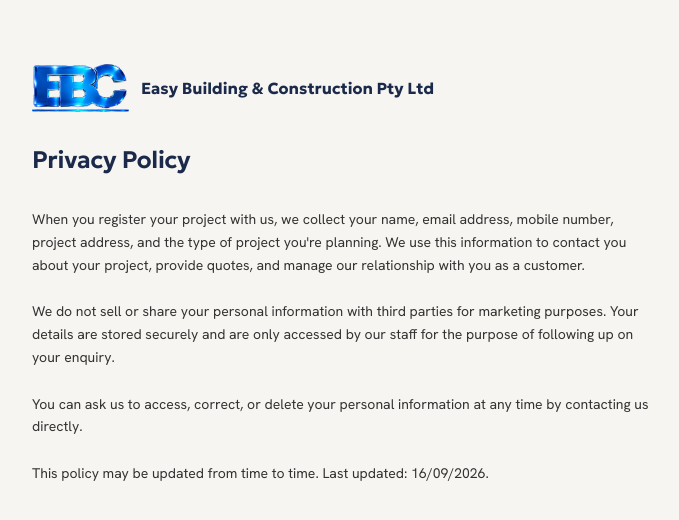
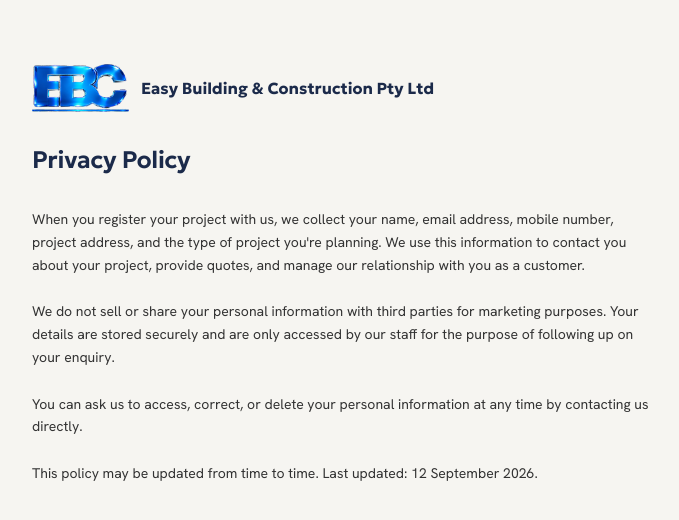
Before and after one commit to EBC2016ce/ebc-platform, a Next.js app: page /privacy in a window 1280 px wide. Shown: the top 520 px of the page, without its empty margins (296-975 px from the left). Built offline with nearby package versions, Linux system fonts and the light colour scheme.

Commit message:
Remove leftover placeholder notes and fix static privacy policy date

```diff
--- a/src/app/page.js
+++ b/src/app/page.js
@@ -355,9 +355,6 @@ export default function Home() {
               </div>
             ))}
           </div>
-          <p className="text-xs text-[#8A8D94] text-center mt-6">
-            Photos shown are reused from current project photography as placeholders — swap in individual project photos as they become available.
-          </p>
         </div>
       </section>
 
@@ -400,7 +397,7 @@ export default function Home() {
             ))}
           </div>
           <p className="text-xs text-[#8A8D94] text-center mt-6">
-            Blog section placeholder — write real posts and connect this section once content is ready.
+            New articles are on the way — check back soon.
           </p>
         </div>
       </section>
--- a/src/app/privacy/page.js
+++ b/src/app/privacy/page.js
@@ -30,7 +30,7 @@ export default function Privacy() {
           any time by contacting us directly.
         </p>
         <p>
-          This policy may be updated from time to time. Last updated: {new Date().toLocaleDateString('en-AU')}.
+          This policy may be updated from time to time. Last updated: 12 September 2026.
         </p>
       </div>
     </main>
```
